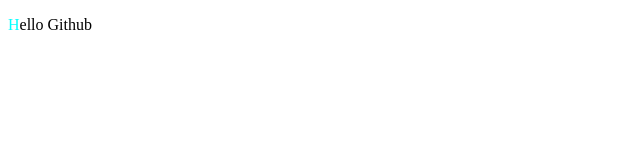
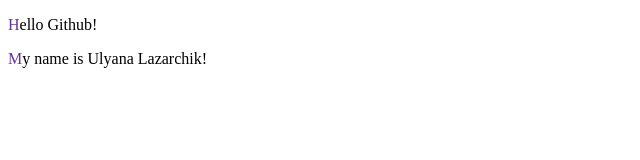
Before and after one commit to Ulia19/test-project, a plain HTML site: page index.html in a window 1280 px wide. Shown: the whole page, without its empty margins (0-640 px from the left). Drawn offline with Linux system fonts and the light colour scheme.

Commit message:
index change 2

```diff
--- a/index.html
+++ b/index.html
@@ -5,13 +5,14 @@
     <title>My test page at Github</title>
     <style>
         p::first-letter {
-            color: aqua;
+            color: rebeccapurple;
         }
     </style>
 </head>
 
 <body>
-    <p>Hello Github</p>
+    <p>Hello Github!</p>
+    <p> My name is Ulyana Lazarchik!</p>
 </body>
 
 </html>
```
